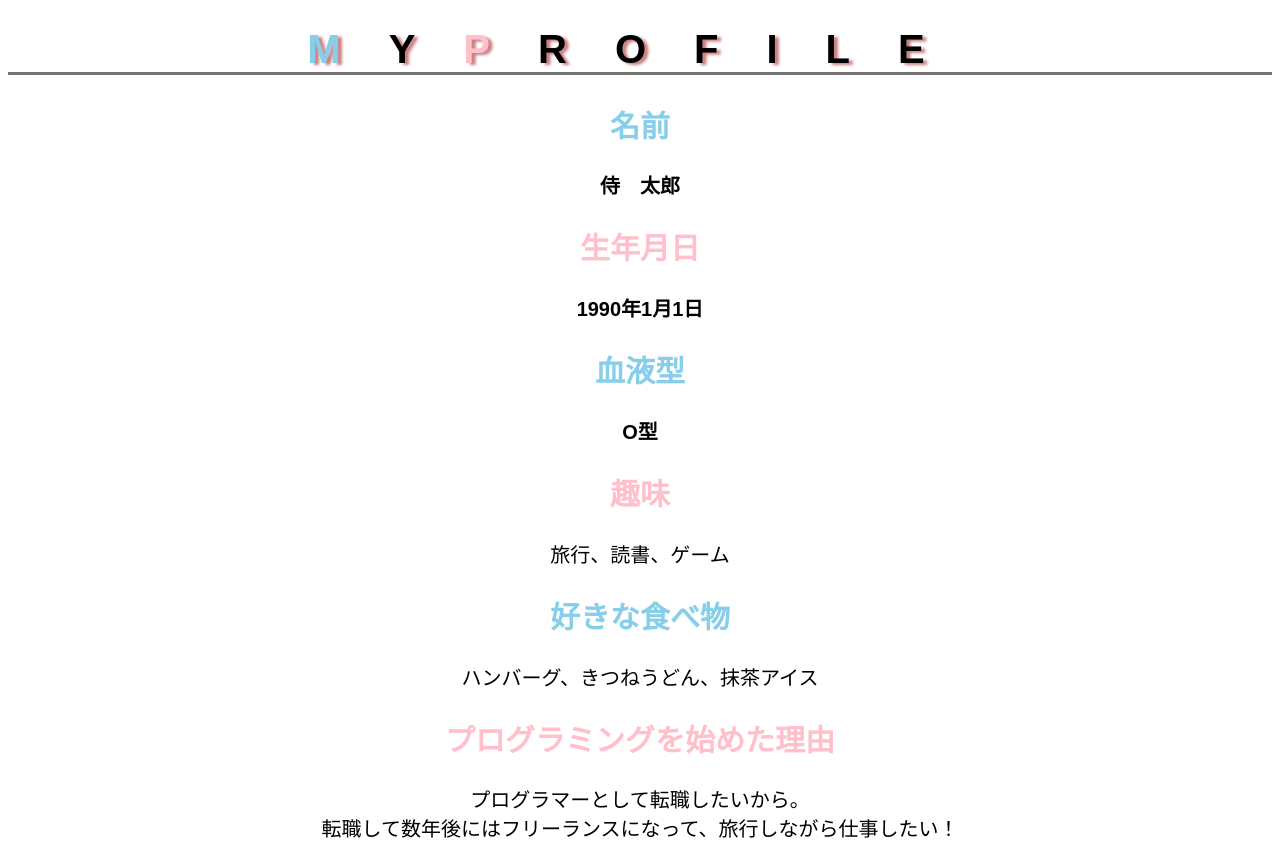
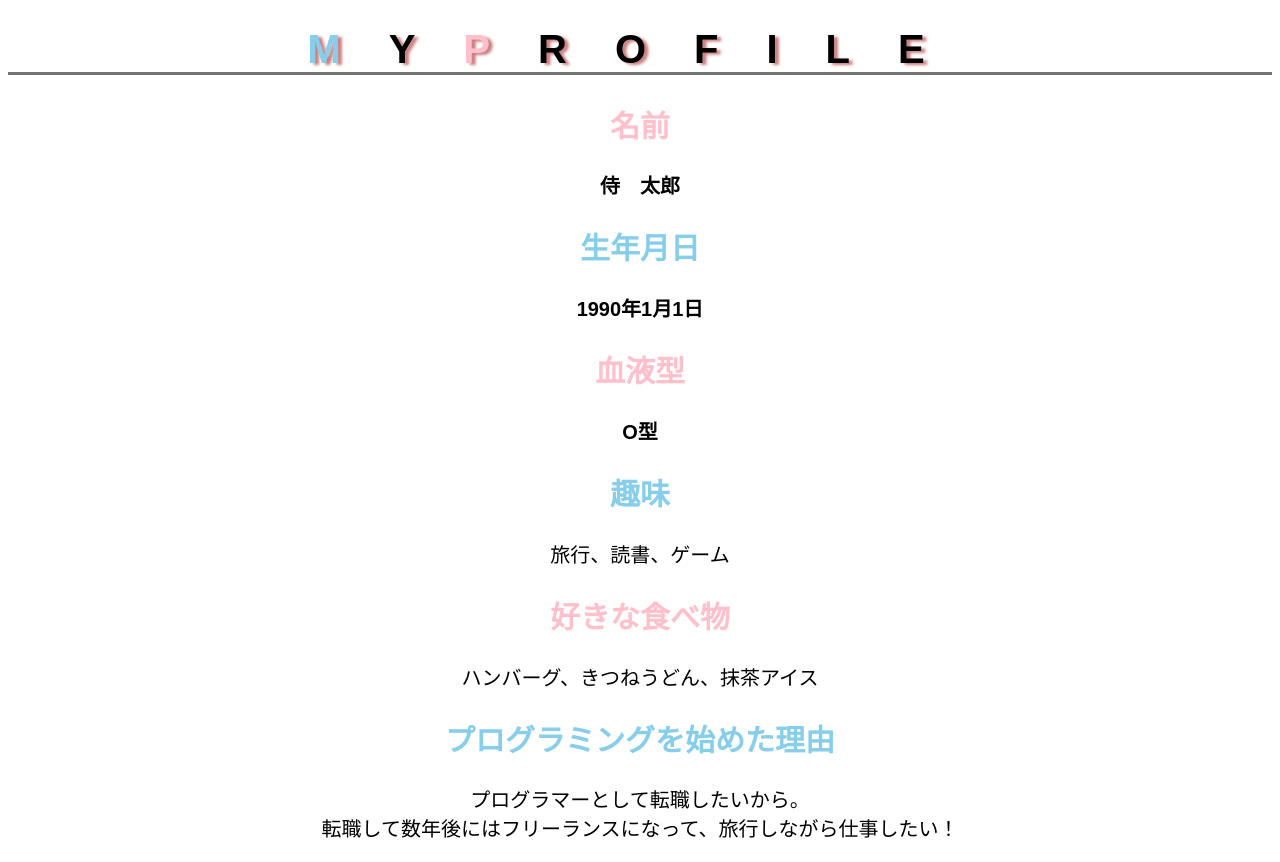
Before and after one commit to masayuki97/html-css-basic-kadai, a plain HTML site: page kadai_014/kadai_014.html in a window 1280 px wide. Drawn offline with Linux system fonts and the light colour scheme.

Commit message:
色変更

```diff
--- a/kadai_014/kadai_014.html
+++ b/kadai_014/kadai_014.html
@@ -13,30 +13,13 @@
 <body>
     <h1><span class="fc_skyblue">M</span>Y<span class="fc_pink">P</span>ROFILE</h1>
     <div id="basic">
-        <h2 class="fc_skyblue">名前</h2><p>侍　太郎</p>
-        <h2 class="fc_pink">生年月日</h2><p>1990年1月1日</p>
-        <h2 class="fc_skyblue">血液型</h2><p>O型</p>
+        <h2 class="fc_pink">名前</h2><p>侍　太郎</p>
+        <h2 class="fc_skyblue">生年月日</h2><p>1990年1月1日</p>
+        <h2 class="fc_pink">血液型</h2><p>O型</p>
     </div>
-    <h2 class="fc_pink">趣味</h2><p>旅行、読書、ゲーム</p>
-    <h2 class="fc_skyblue">好きな食べ物</h2><p>ハンバーグ、きつねうどん、抹茶アイス</p>
-    <h2 class="fc_pink">プログラミングを始めた理由</h2><p>プログラマーとして転職したいから。<br>転職して数年後にはフリーランスになって、旅行しながら仕事したい！</p>
-
-
-
-
-
-
-
-
-
-
-
-
-
-
-
-
-
+    <h2 class="fc_skyblue">趣味</h2><p>旅行、読書、ゲーム</p>
+    <h2 class="fc_pink">好きな食べ物</h2><p>ハンバーグ、きつねうどん、抹茶アイス</p>
+    <h2 class="fc_skyblue">プログラミングを始めた理由</h2><p>プログラマーとして転職したいから。<br>転職して数年後にはフリーランスになって、旅行しながら仕事したい！</p>
 
 </body>
 </html>
```
